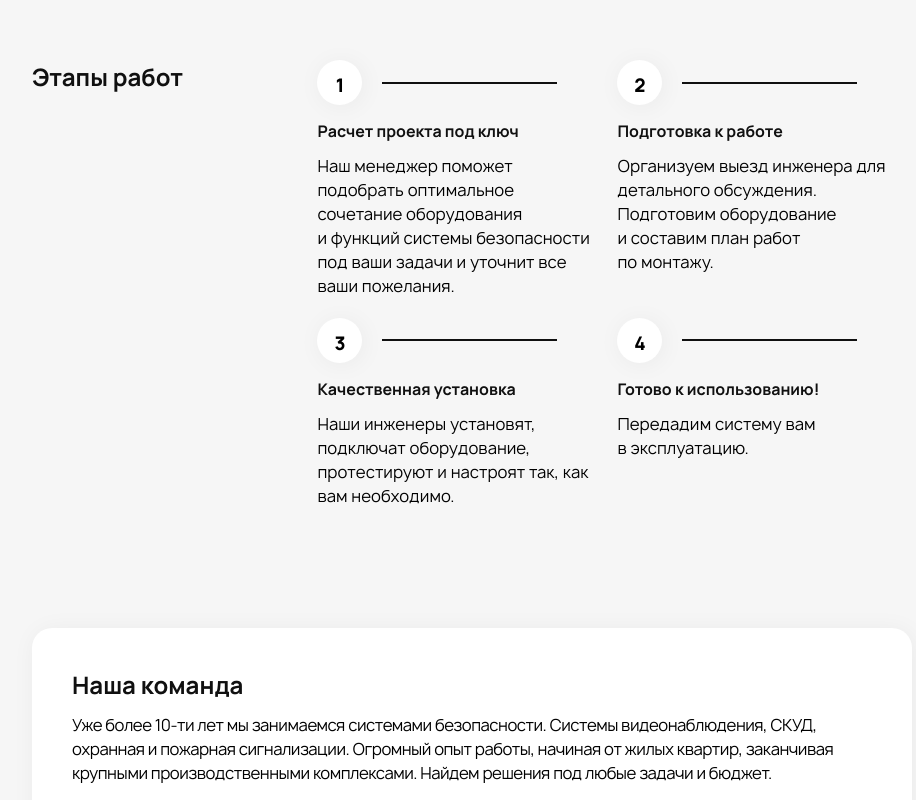
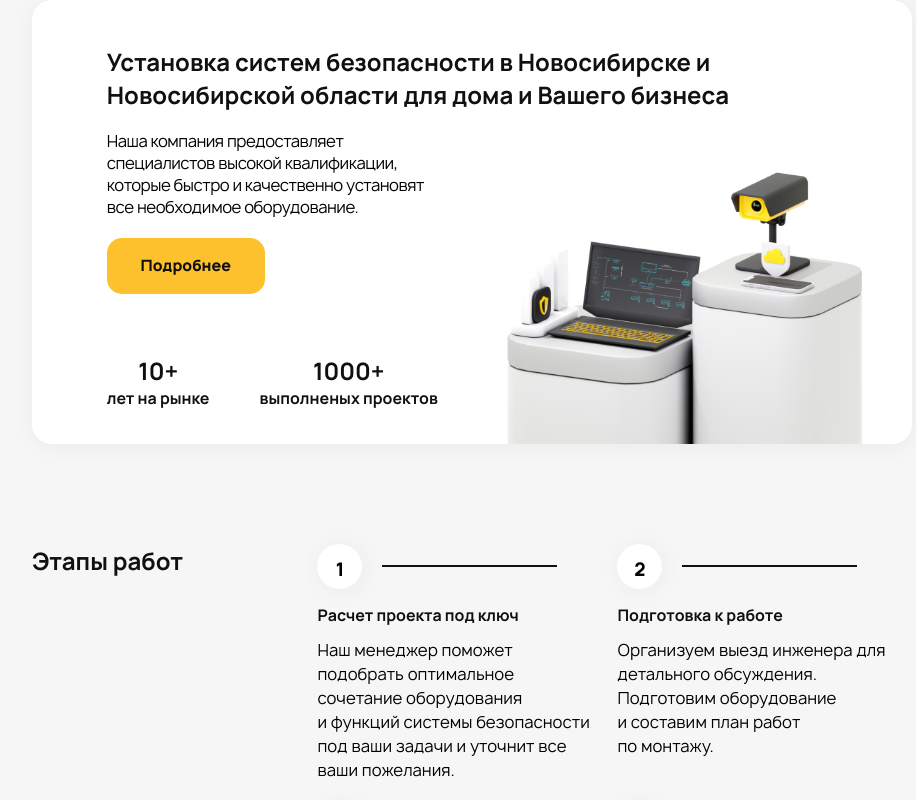
Before and after one commit to NSecuritySolutions/frontend, a React (Vite) app: page / in a window 1280 px wide. Shown: the top 800 px of the page, without its empty margins (168-1084 px from the left). Built offline with nearby package versions, Linux system fonts and the light colour scheme.

Commit message:
feat: infoblock added

```diff
--- a/src/pages/MainPage/ui/MainPage.tsx
+++ b/src/pages/MainPage/ui/MainPage.tsx
@@ -1,17 +1,19 @@
-import { OurTeam } from 'src/widgets/OurTeam';
-import { OurClients } from 'src/widgets/OurClients';
-import { Questions } from 'src/widgets/Questions';
-import { ProjectStage } from 'src/widgets/ProjectStage';
-import { Footer } from 'src/widgets/Footer';
-import { ReviewsBlock } from 'src/widgets/ReviewsBlock';
+import { OurTeam } from "src/widgets/OurTeam";
+import { OurClients } from "src/widgets/OurClients";
+import { Questions } from "src/widgets/Questions";
+import { ProjectStage } from "src/widgets/ProjectStage";
+import { Footer } from "src/widgets/Footer";
+import { ReviewsBlock } from "src/widgets/ReviewsBlock";
+import { Info } from "src/widgets/Info";
 
 const MainPage = () => {
   return (
     <>
+      <Info />
       <ProjectStage />
       <OurTeam />
-      <OurClients/>
-      <Questions/>
+      <OurClients />
+      <Questions />
       <ReviewsBlock />
       <Footer />
     </>
--- a/src/shared/components/ManagerCard/ui/styled.ts
+++ b/src/shared/components/ManagerCard/ui/styled.ts
@@ -1,6 +1,6 @@
-import colors from 'src/shared/constants/colors';
+import colors from "src/shared/constants/colors";
 
-import styled from 'styled-components';
+import styled from "styled-components";
 
 const CardContainer = styled.article`
   display: flex;
@@ -9,7 +9,7 @@ const CardContainer = styled.article`
   width: 100%;
   color: ${colors.darkPrimary};
   font-weight: 400;
-  font-size: 16px;s
+  font-size: 16px;
 `;
 
 const CardImg = styled.div<{ $imgUrl?: string; alt?: string }>`
@@ -17,7 +17,7 @@ const CardImg = styled.div<{ $imgUrl?: string; alt?: string }>`
   background-color: ${colors.backgroundCardBl};
   width: 180px;
   height: 180px;
-  background: ${props => `url(${props.$imgUrl}) no-repeat center`};
+  background: ${(props) => `url(${props.$imgUrl}) no-repeat center`};
   background-size: cover;
 `;
 
--- /dev/null
+++ b/src/widgets/Info/index.ts
@@ -0,0 +1,3 @@
+import Info from "./ui/Info";
+
+export { Info };
--- /dev/null
+++ b/src/widgets/Info/ui/Info.tsx
@@ -0,0 +1,60 @@
+import { FC } from "react";
+
+import { BtnLink } from "src/shared/components/BtnLink";
+import colors from "src/shared/constants/colors/index.ts";
+import {
+  ContentWrapper,
+  InfoBtnWrapper,
+  Section,
+  SectionWrapper,
+  Title,
+  Text,
+  HistoryWrapper,
+  HistoryItem,
+  YearsText,
+  AchievementsText,
+  Banner,
+} from "./styled";
+
+import bannerImg from "src/assets/images/banner/png/banner-image.png";
+
+const Info: FC = () => {
+  return (
+    <Section>
+      <SectionWrapper>
+        <ContentWrapper>
+          <Title>
+            Установка систем безопасности в Новосибирске и Новосибирской области
+            для дома и Вашего бизнеса
+          </Title>
+          <Text>
+            Наша компания предоставляет специалистов высокой квалификации,
+            которые быстро и качественно установят все необходимое оборудование.{" "}
+          </Text>
+          <InfoBtnWrapper>
+            <BtnLink
+              text="Подробнее"
+              width="100%"
+              height="100%"
+              link="#"
+              color={colors.darkPrimary}
+            />
+          </InfoBtnWrapper>
+          <HistoryWrapper>
+            <HistoryItem>
+              <YearsText>10+</YearsText>
+              <AchievementsText>лет на рынке</AchievementsText>
+            </HistoryItem>
+            <HistoryItem>
+              <YearsText>1000+</YearsText>
+              <AchievementsText>выполненых проектов</AchievementsText>
+            </HistoryItem>
+          </HistoryWrapper>
+        </ContentWrapper>
+        <Banner $imgUrl={bannerImg} alt="Баннер" />
+      </SectionWrapper>
+    </Section>
+  );
+};
+
+export default Info;
--- /dev/null
+++ b/src/widgets/Info/ui/styled.ts
@@ -0,0 +1,178 @@
+import colors from "src/shared/constants/colors";
+
+import styled from "styled-components";
+
+const Section = styled.section`
+  margin: 0 auto;
+  background-color: ${colors.backgroundBase2};
+  padding-bottom: 40px;
+
+  @media (max-width: 500px) {
+    padding-bottom: 24px;
+  }
+`;
+
+const SectionWrapper = styled.div`
+  margin: 0 auto;
+  display: flex;
+  flex-direction: column;
+  max-width: 1180px;
+  width: 100%;
+  padding-top: 56px;
+  padding-bottom: 31px;
+  border-radius: 20px;
+  box-shadow: 2px 2px 25px 0 rgba(16, 16, 16, 0.05);
+  background: ${colors.backgroundPrimary};
+  position: relative;
+
+  @media (max-width: 1300px) {
+    max-width: 880px;
+    padding-top: 46px;
+    padding-bottom: 34px;
+  }
+
+  @media (max-width: 940px) {
+    max-width: 580px;
+    padding-top: 40px;
+    padding-bottom: 40px;
+  }
+
+  @media (max-width: 620px) {
+    max-width: 340px;
+  }
+`;
+
+const ContentWrapper = styled.div`
+  width: 83%;
+  margin: 0 auto;
+  display: flex;
+  flex-direction: column;
+
+  @media (max-width: 1300px) {
+    max-width: 93%;
+  }
+
+  @media (max-width: 940px) {
+    max-width: 86%;
+  }
+`;
+
+const Title = styled.h2`
+  font-weight: 700;
+  font-size: 36px;
+  line-height: 136%;
+  margin-bottom: 24px;
+
+  @media (max-width: 1300px) {
+    font-size: 24px;
+    max-width: 650px;
+    margin-bottom: 20px;
+  }
+
+  @media (max-width: 940px) {
+    max-width: 100%;
+  }
+`;
+
+const Text = styled.p`
+  max-width: 439px;
+  font-weight: 400;
+  font-size: 16px;
+  line-height: 136%;
+  letter-spacing: -0.5px;
+  margin-bottom: 36px;
+
+  @media (max-width: 1300px) {
+    margin-bottom: 20px;
+    max-width: 343px;
+  }
+`;
+const InfoBtnWrapper = styled.div`
+  width: 158px;
+  height: 56px;
+  margin-bottom: 148px;
+
+  @media (max-width: 1300px) {
+    margin-bottom: 61px;
+  }
+
+  @media (max-width: 940px) {
+    margin-bottom: 40px;
+  }
+  @media (max-width: 620px) {
+    margin-bottom: 195px;
+  }
+`;
+
+const HistoryWrapper = styled.div`
+  display: flex;
+  gap: 50px;
+
+  @media (max-width: 620px) {
+    display: none;
+  }
+`;
+
+const HistoryItem = styled.div`
+  display: flex;
+  flex-direction: column;
+  align-items: center;
+`;
+
+const YearsText = styled.span`
+  font-weight: 700;
+  font-size: 36px;
+  line-height: 136%;
+
+  @media (max-width: 1300px) {
+    font-size: 24px;
+  }
+`;
+
+const AchievementsText = styled.span`
+  font-weight: 700;
+  font-size: 16px;
+  line-height: 136%;
+`;
+
+const Banner = styled.div<{ $imgUrl?: string; alt?: string }>`
+  width: 545px;
+  height: 380px;
+  background: ${(props) => `url(${props.$imgUrl}) no-repeat center`};
+  background-size: cover;
+  position: absolute;
+  bottom: 0;
+  right: 100px;
+
+  @media (max-width: 1300px) {
+    width: 405px;
+    height: 280px;
+    right: 50px;
+  }
+
+  @media (max-width: 940px) {
+    width: 170px;
+    height: 117px;
+    right: 25px;
+  }
+
+  @media (max-width: 620px) {
+    width: 304px;
+    height: 207px;
+    right: 40px;
+  }
+`;
+
+export {
+  Section,
+  SectionWrapper,
+  ContentWrapper,
+  Title,
+  Text,
+  InfoBtnWrapper,
+  HistoryWrapper,
+  HistoryItem,
+  YearsText,
+  AchievementsText,
+  Banner,
+};
```
